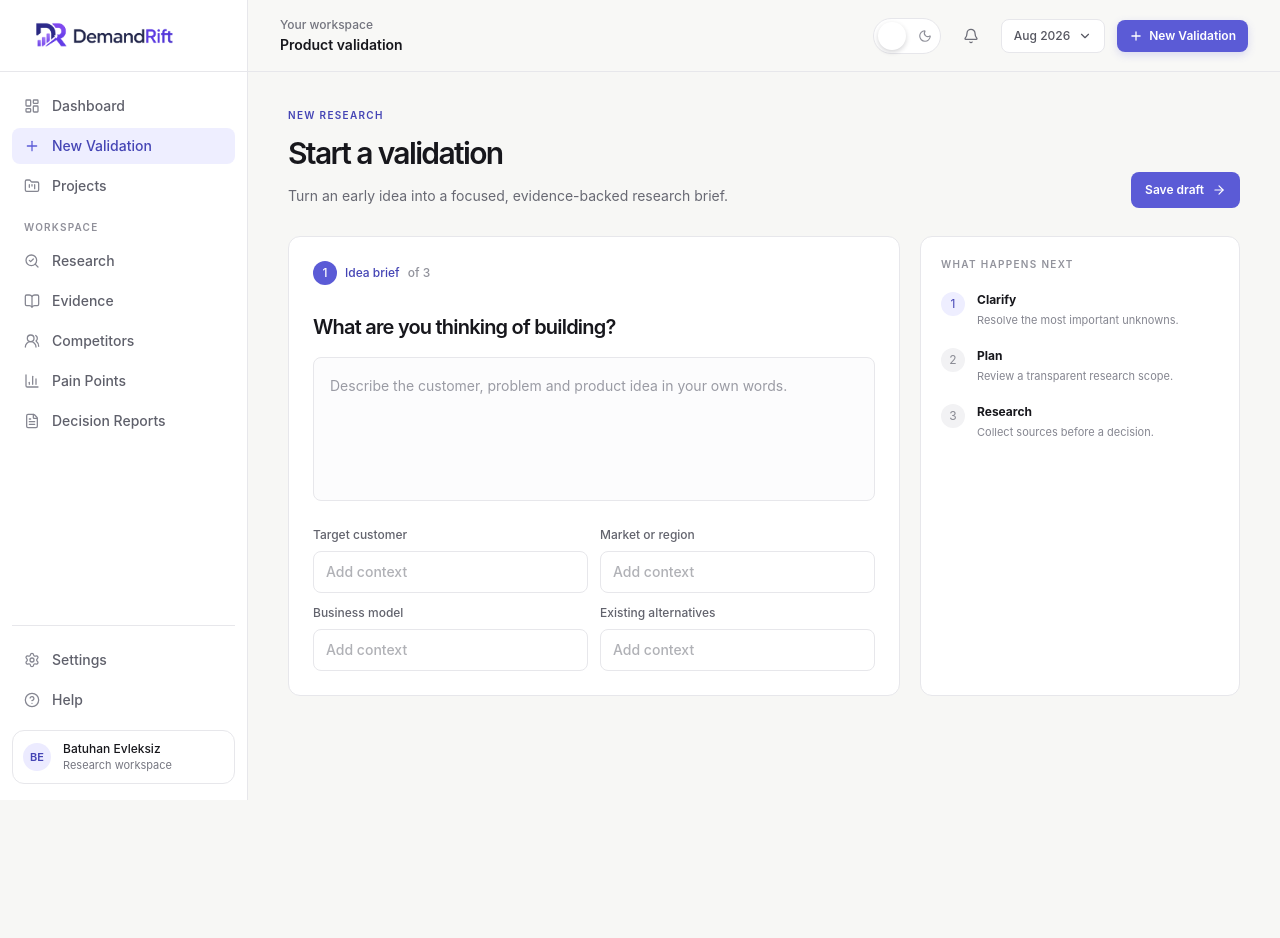
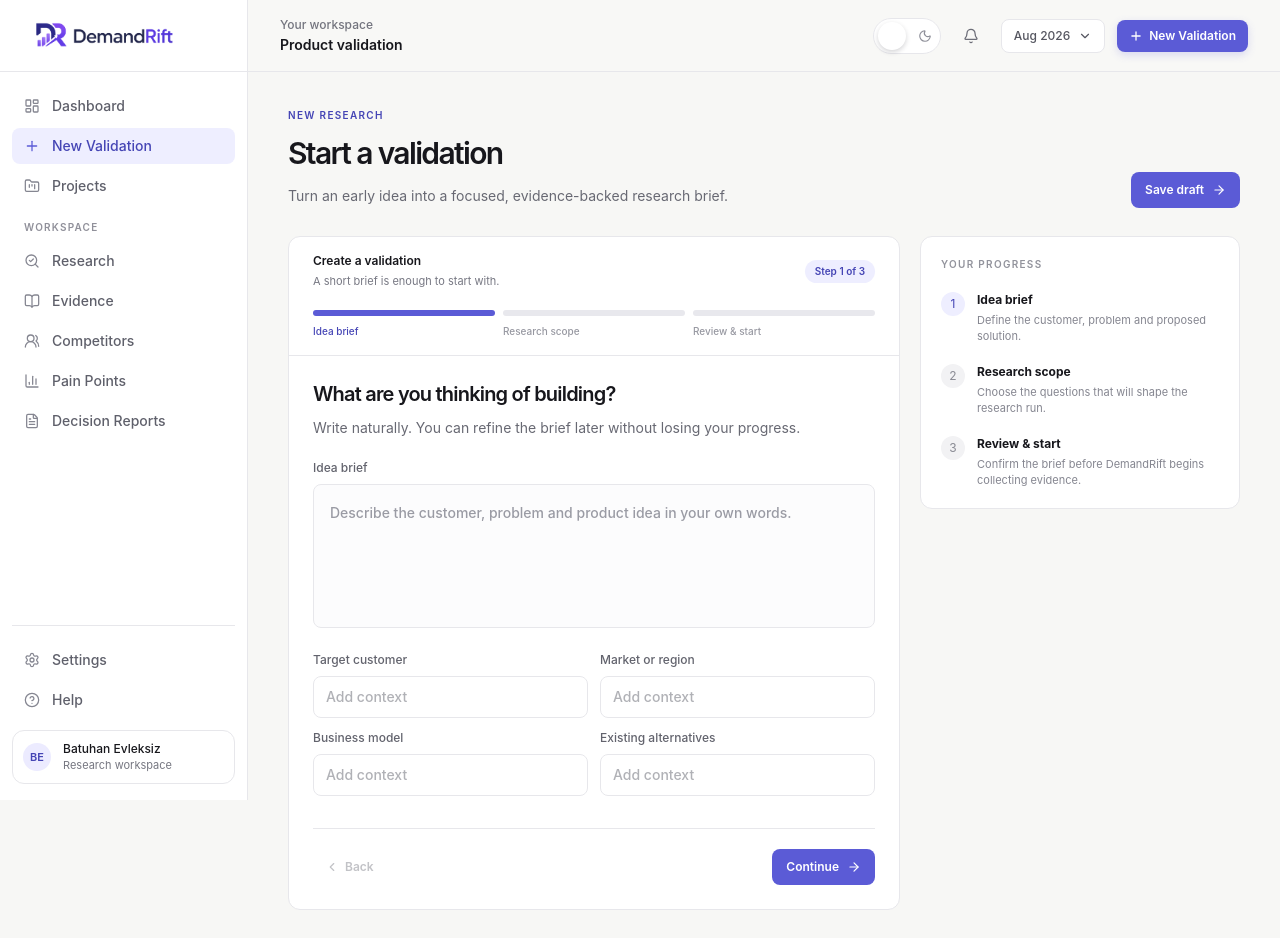
Before and after one commit to ACK-Techs/DemandRift---Startup_Market_Intelligence_Agent, a Next.js app in the folder apps/web/: page /new-validation in a window 1280 px wide. Shown: the top 938 px of the page. Before the commit the page ends 800 px from the top, so only its background shows below. Built offline with nearby package versions, Linux system fonts and the light colour scheme.

Commit message:
feat(web): build new validation workflow

```diff
--- /dev/null
+++ b/apps/web/components/workspace/new-validation-form.tsx
@@ -0,0 +1,72 @@
+"use client";
+
+import { ArrowRight, Check, ChevronLeft, Sparkles } from "lucide-react";
+import { useState } from "react";
+
+const steps = [
+  { title: "Idea brief", detail: "Define the customer, problem and proposed solution." },
+  { title: "Research scope", detail: "Choose the questions that will shape the research run." },
+  { title: "Review & start", detail: "Confirm the brief before DemandRift begins collecting evidence." },
+];
+
+function Card({ children, className = "" }: { children: React.ReactNode; className?: string }) {
+  return <section className={`rounded-xl border border-[var(--line)] bg-white ${className}`}>{children}</section>;
+}
+
+export function NewValidationForm() {
+  const [step, setStep] = useState(0);
+  const [started, setStarted] = useState(false);
+  const next = () => setStep((current) => Math.min(current + 1, steps.length - 1));
+  const previous = () => setStep((current) => Math.max(current - 1, 0));
+
+  return <div className="grid gap-5 xl:grid-cols-[minmax(0,1.3fr)_320px]">
+    <Card className="overflow-hidden">
+      <div className="border-b border-[var(--line)] px-5 py-4 sm:px-6">
+        <div className="flex items-center justify-between gap-4">
+          <div>
+            <p className="text-xs font-semibold text-[var(--ink)]">Create a validation</p>
+            <p className="mt-1 text-[11px] text-[#777883]">A short brief is enough to start with.</p>
+          </div>
+          <span className="rounded-full bg-[var(--brand-soft)] px-2.5 py-1 text-[10px] font-semibold text-[var(--brand-deep)]">Step {step + 1} of {steps.length}</span>
+        </div>
+        <div className="mt-5 grid grid-cols-3 gap-2">
+          {steps.map((item, index) => <button className="group text-left" key={item.title} onClick={() => setStep(index)} type="button">
+            <span className={`block h-1.5 rounded-full transition ${index <= step ? "bg-[var(--brand)]" : "bg-[#e8e8ed]"}`} />
+            <span className={`mt-2 hidden text-[10px] font-medium sm:block ${index === step ? "text-[var(--brand-deep)]" : "text-[#9798a1]"}`}>{item.title}</span>
+          </button>)}
+        </div>
+      </div>
+
+      <div className="p-5 sm:p-6">
+        {step === 0 && <div className="motion-enter">
+          <h2 className="text-xl font-semibold tracking-[-.04em]">What are you thinking of building?</h2>
+          <p className="mt-2 text-sm leading-6 text-[#686973]">Write naturally. You can refine the brief later without losing your progress.</p>
+          <label className="mt-5 block text-xs font-medium text-[#62636d]">Idea brief
+            <textarea className="mt-2 min-h-36 w-full resize-none rounded-lg border border-[var(--line)] bg-[#fcfcfd] p-4 text-sm leading-6 outline-none transition placeholder:text-[#9a9ba4] focus:border-[var(--brand)] focus:ring-4 focus:ring-[var(--brand-soft)]" placeholder="Describe the customer, problem and product idea in your own words." />
+          </label>
+          <div className="mt-5 grid gap-3 sm:grid-cols-2">{["Target customer", "Market or region", "Business model", "Existing alternatives"].map((label) => <label className="text-xs font-medium text-[#62636d]" key={label}>{label}<input className="mt-2 w-full rounded-lg border border-[var(--line)] bg-transparent px-3 py-2.5 text-sm outline-none focus:border-[var(--brand)] focus:ring-4 focus:ring-[var(--brand-soft)]" placeholder="Add context" /></label>)}</div>
+        </div>}
+
+        {step === 1 && <div className="motion-enter">
+          <h2 className="text-xl font-semibold tracking-[-.04em]">Set the research scope</h2>
+          <p className="mt-2 text-sm leading-6 text-[#686973]">We will use these questions to decide what evidence to collect first.</p>
+          <div className="mt-6 space-y-3">{["Is the problem frequent and costly enough to solve?", "Which alternatives are customers using today?", "What signals show willingness to pay?", "Where is the clearest market gap?"].map((question, index) => <label className="flex cursor-pointer items-start gap-3 rounded-lg border border-[var(--line)] p-4 transition hover:border-[var(--brand)]" key={question}><input className="mt-0.5 h-4 w-4 accent-[var(--brand)]" defaultChecked={index < 3} type="checkbox" /><span><span className="block text-sm font-medium text-[var(--ink)]">{question}</span><span className="mt-1 block text-xs text-[#777883]">Included in the initial research plan</span></span></label>)}</div>
+        </div>}
+
+        {step === 2 && <div className="motion-enter">
+          <span className="grid h-10 w-10 place-items-center rounded-xl bg-[var(--brand-soft)] text-[var(--brand)]"><Sparkles className="h-5 w-5" /></span>
+          <h2 className="mt-5 text-xl font-semibold tracking-[-.04em]">Ready to start the validation?</h2>
+          <p className="mt-2 max-w-xl text-sm leading-6 text-[#686973]">DemandRift will create a transparent research plan before it starts collecting sources. You will be able to review the evidence behind every conclusion.</p>
+          <div className="mt-6 grid gap-3 sm:grid-cols-3">{[["Research questions", "4 selected"], ["Typical duration", "2–4 hours"], ["Source types", "Reviews, forums & web"]].map(([label, value]) => <div className="rounded-lg bg-[#f8f8fa] p-4" key={label}><span className="block text-[11px] text-[#777883]">{label}</span><b className="mt-1.5 block text-sm text-[var(--ink)]">{value}</b></div>)}</div>
+          {started && <div className="mt-6 flex items-center gap-2 rounded-lg border border-[var(--positive-soft)] bg-[var(--positive-soft)] px-4 py-3 text-xs font-medium text-[var(--positive)]"><Check className="h-4 w-4" />Validation started. Your research plan is being prepared.</div>}
+        </div>}
+
+        <div className="mt-8 flex items-center justify-between border-t border-[var(--line)] pt-5">
+          <button className="inline-flex items-center gap-1.5 rounded-lg px-3 py-2 text-xs font-semibold text-[#686973] transition hover:bg-[#f5f5f7] disabled:opacity-40" disabled={step === 0} onClick={previous} type="button"><ChevronLeft className="h-3.5 w-3.5" />Back</button>
+          {step < steps.length - 1 ? <button className="inline-flex items-center gap-2 rounded-lg bg-[var(--brand)] px-3.5 py-2.5 text-xs font-semibold text-white transition hover:bg-[var(--brand-deep)]" onClick={next} type="button">Continue<ArrowRight className="h-3.5 w-3.5" /></button> : <button className="inline-flex items-center gap-2 rounded-lg bg-[var(--brand)] px-3.5 py-2.5 text-xs font-semibold text-white transition hover:bg-[var(--brand-deep)]" onClick={() => setStarted(true)} type="button">Start validation<ArrowRight className="h-3.5 w-3.5" /></button>}
+        </div>
+      </div>
+    </Card>
+    <Card className="h-fit p-5"><p className="text-[10px] font-semibold uppercase tracking-[.13em] text-[#92939c]">Your progress</p><ol className="mt-5 space-y-5">{steps.map((item, index) => <li className="flex gap-3" key={item.title}><span className={`grid h-6 w-6 shrink-0 place-items-center rounded-full text-xs ${index < step ? "bg-[var(--positive-soft)] text-[var(--positive)]" : index === step ? "bg-[var(--brand-soft)] text-[var(--brand-deep)]" : "bg-[#f2f2f4] text-[#8a8b94]"}`}>{index < step ? <Check className="h-3.5 w-3.5" /> : index + 1}</span><span><b className="block text-xs text-[var(--ink)]">{item.title}</b><span className="mt-1 block text-[11px] leading-4 text-[#858690]">{item.detail}</span></span></li>)}</ol></Card>
+  </div>;
+}
```
Also changed, not shown: apps/web/components/workspace/workspace-screen.tsx (+2 -1 lines).
